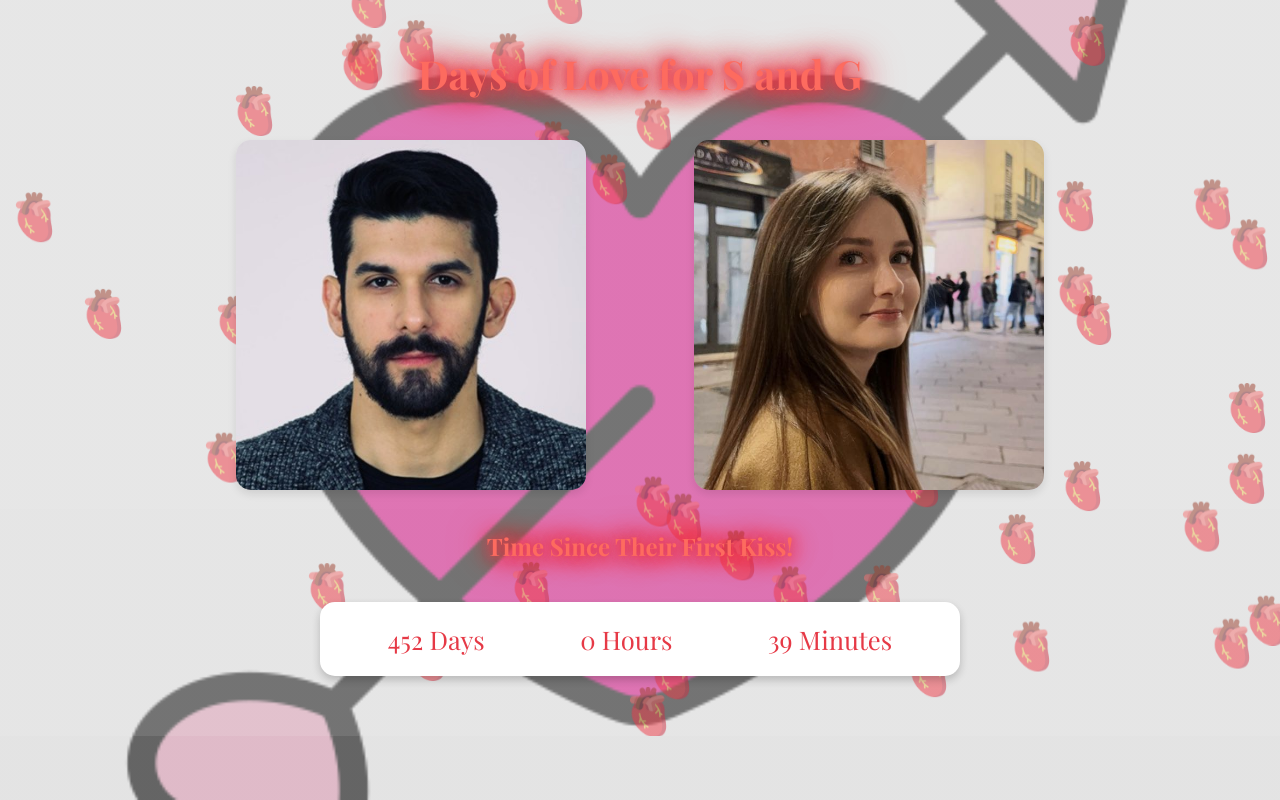
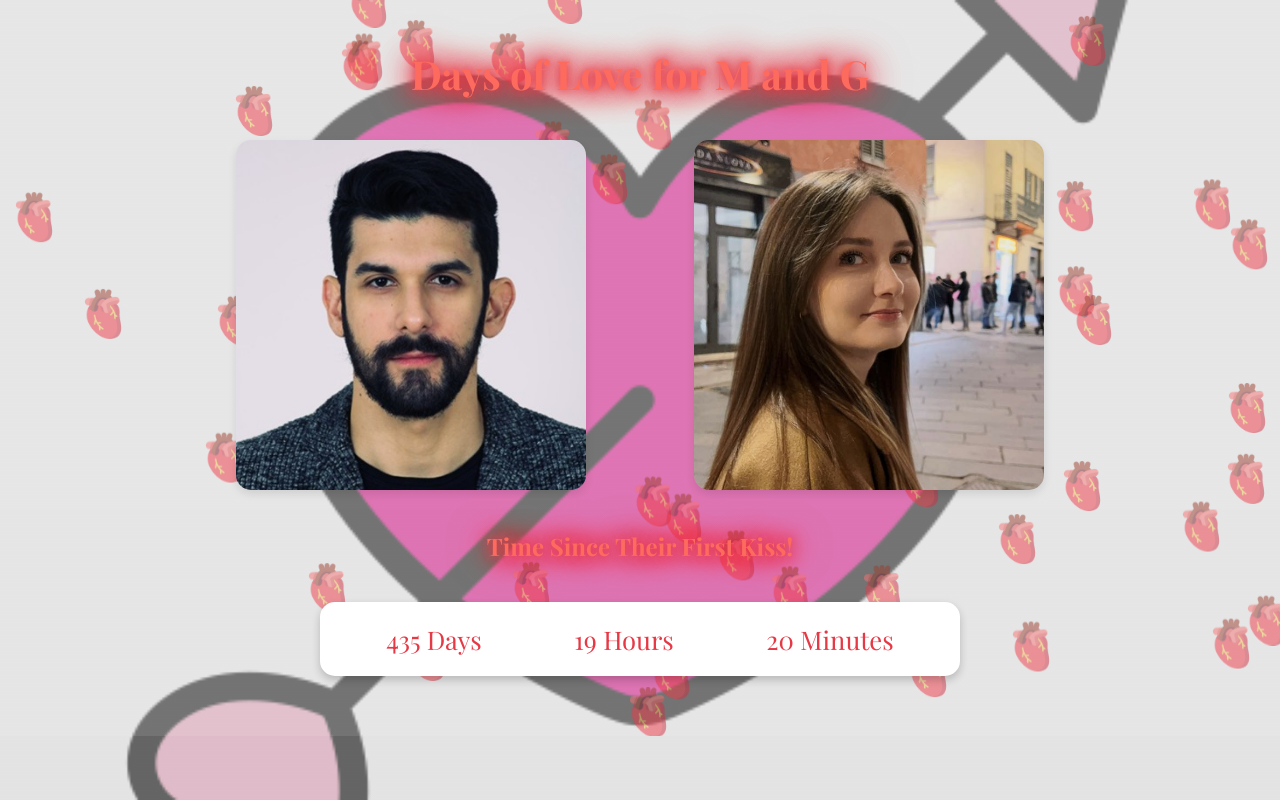
Before and after one commit to jialiangduan/MEG, a plain HTML site: page index.html in a window 1280 px wide. Drawn offline with nearby package versions, Linux system fonts and the light colour scheme.

Commit message:
Update index.html

```diff
--- a/index.html
+++ b/index.html
@@ -178,7 +178,7 @@
 
     <div class="main-content">
         <header class="header-main">
-            <h1>Days of Love for S and G</h1>
+            <h1>Days of Love for M and G</h1>
         </header>
 
         <section class="image-container">
@@ -200,7 +200,7 @@
     <!-- JavaScript for countdown and dynamic hearts -->
     <script>
         function updateCountdown() {
-            const targetDate = new Date("2024-01-27T18:41:00");
+            const targetDate = new Date("2024-02-13T00:00:00");
             const now = new Date();
             const difference = now - targetDate;
 
```
